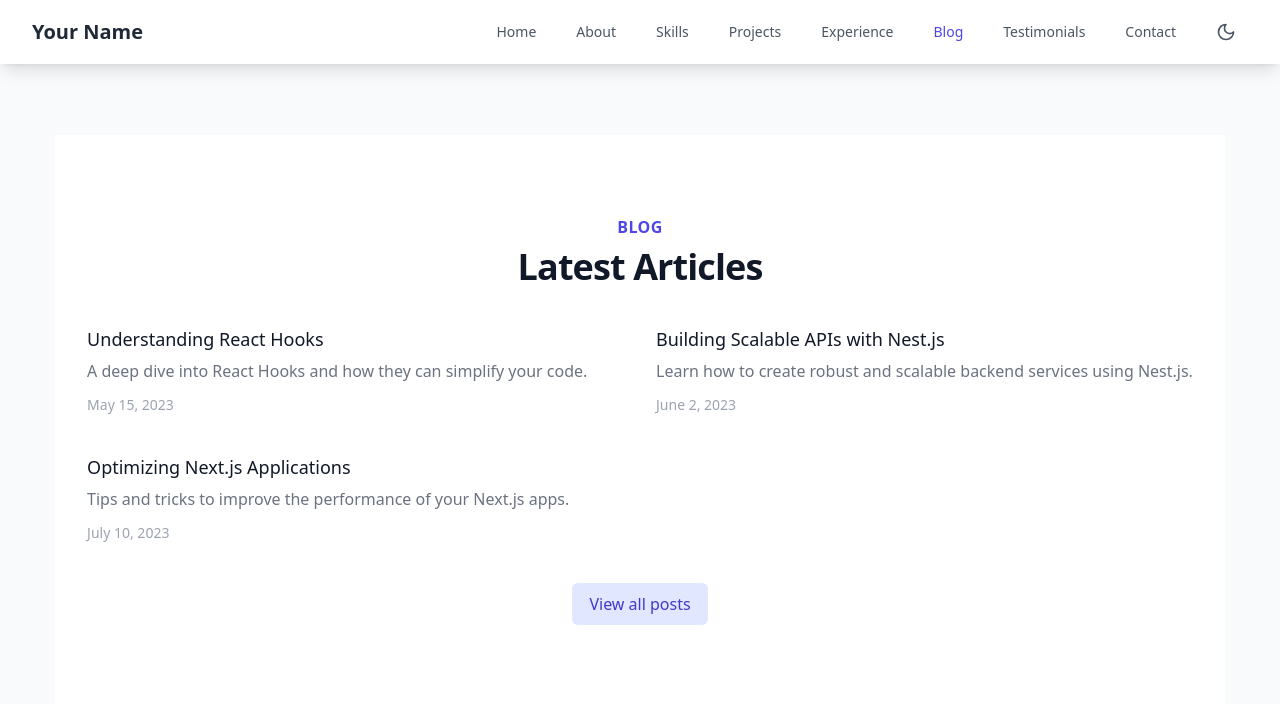
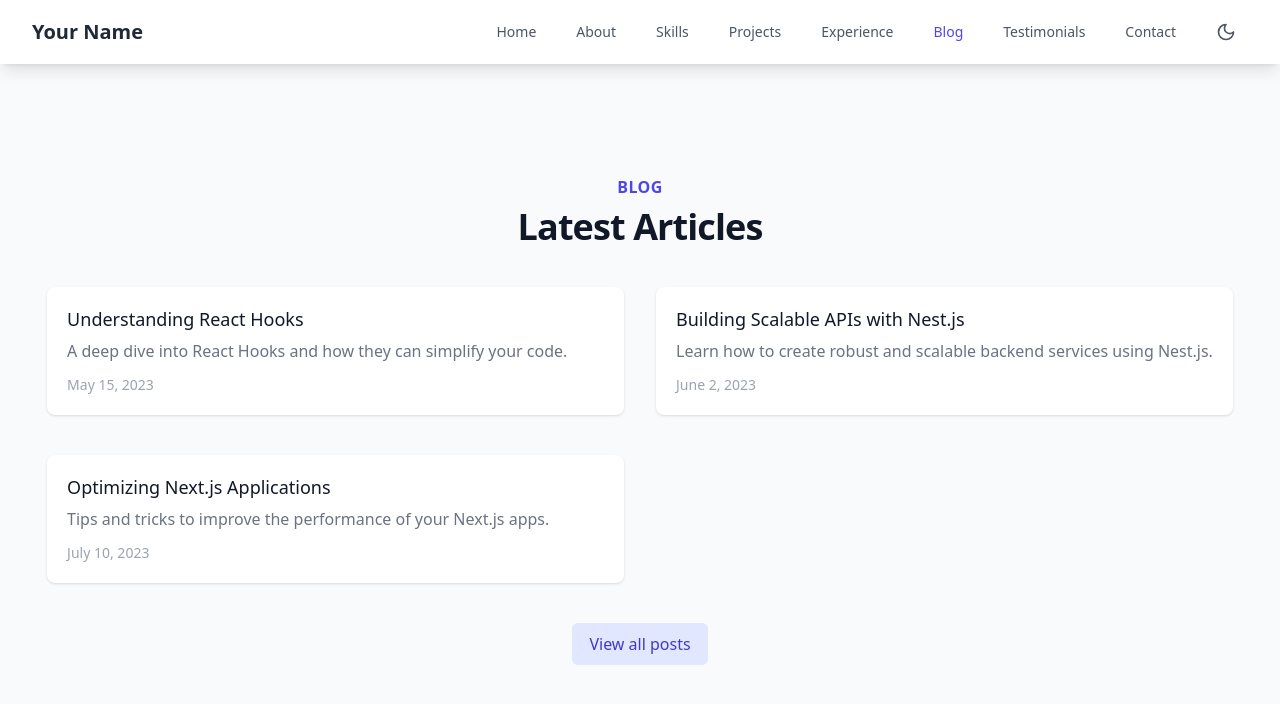
Before and after one commit to kingpin-ay/dynamic-portfolio, a Next.js app: page /user/1/blog in a window 1280 px wide. Shown: the top 704 px of the page. Built offline with nearby package versions, Linux system fonts and the light colour scheme; what next would draw is missing.

Commit message:
style: layout fix for the blog page

```diff
--- a/app/user/[username]/blog/page.tsx
+++ b/app/user/[username]/blog/page.tsx
@@ -1,4 +1,10 @@
+import TopMainHeadingText from "@/app/_components/common/TopMainHeadingText";
+import TopSubHeadingText from "@/app/_components/common/TopSubHeadingText";
 import Link from "next/link";
+
+interface BlogBlockProps {
+  blog: { title: string; excerpt: string; date: string; href: string };
+}
 
 const blogPosts = [
   {
@@ -25,28 +31,15 @@ const blogPosts = [
 
 export default function Blog() {
   return (
-    <section id="blog" className="py-20 bg-white">
     <div className="max-w-7xl mx-auto px-4 sm:px-6 lg:px-8">
       <div className="lg:text-center">
-          <h2 className="text-base text-indigo-600 font-semibold tracking-wide uppercase">
-            Blog
-          </h2>
-          <p className="mt-2 text-3xl leading-8 font-extrabold tracking-tight text-gray-900 sm:text-4xl">
-            Latest Articles
-          </p>
+        <TopSubHeadingText text="Blog" />
+        <TopMainHeadingText text="Latest Articles" />
       </div>
       <div className="mt-10">
         <div className="space-y-10 md:space-y-0 md:grid md:grid-cols-2 md:gap-x-8 md:gap-y-10">
-            {blogPosts.map((post) => (
-              <div key={post.title} className="relative">
-                <h3 className="text-lg leading-6 font-medium text-gray-900">
-                  <Link href={post.href} className="hover:text-indigo-600">
-                    {post.title}
-                  </Link>
-                </h3>
-                <p className="mt-2 text-base text-gray-500">{post.excerpt}</p>
-                <p className="mt-3 text-sm text-gray-400">{post.date}</p>
-              </div>
+          {blogPosts.map((post, index) => (
+            <BlogBlock key={index} blog={post} />
           ))}
         </div>
       </div>
@@ -59,6 +52,29 @@ export default function Blog() {
         </Link>
       </div>
     </div>
-    </section>
   );
 }
+
+function BlogBlock({ blog: post }: BlogBlockProps) {
+  return (
+    <div
+      key={post.title}
+      className="relative bg-white dark:bg-gray-800 shadow rounded-lg p-5 transition-colors duration-200"
+    >
+      <h3 className="text-lg leading-6 font-medium text-gray-900 dark:text-white">
+        <Link
+          href={post.href}
+          className="hover:text-indigo-600 dark:hover:text-indigo-400"
+        >
+          {post.title}
+        </Link>
+      </h3>
+      <p className="mt-2 text-base text-gray-500 dark:text-gray-400">
+        {post.excerpt}
+      </p>
+      <p className="mt-3 text-sm text-gray-400 dark:text-gray-500">
+        {post.date}
+      </p>
+    </div>
+  );
+}
```
Lines whose indentation alone changed are shown as unchanged.
